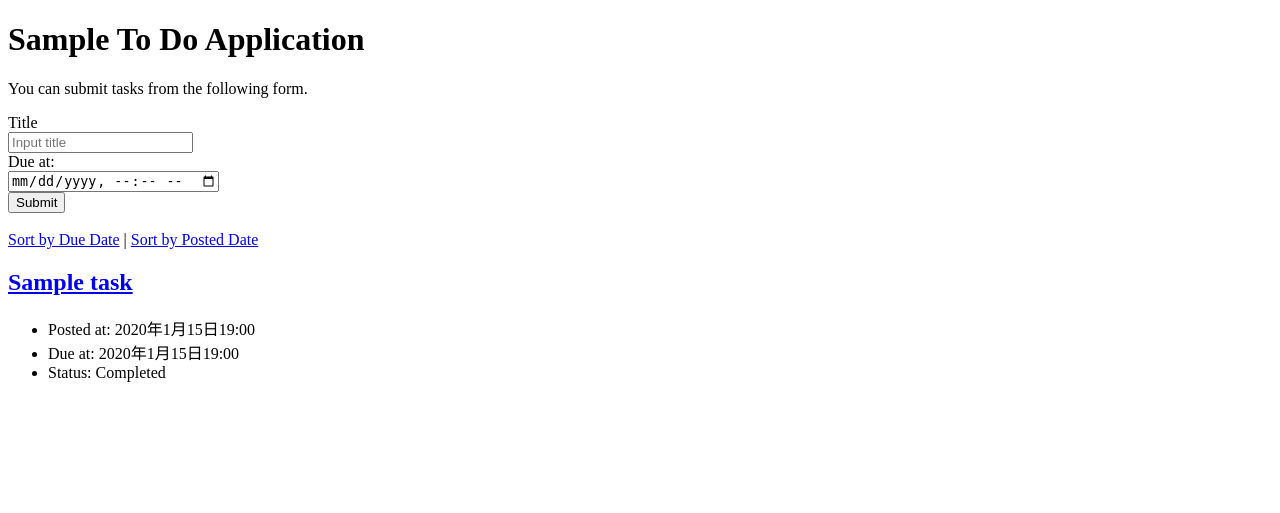
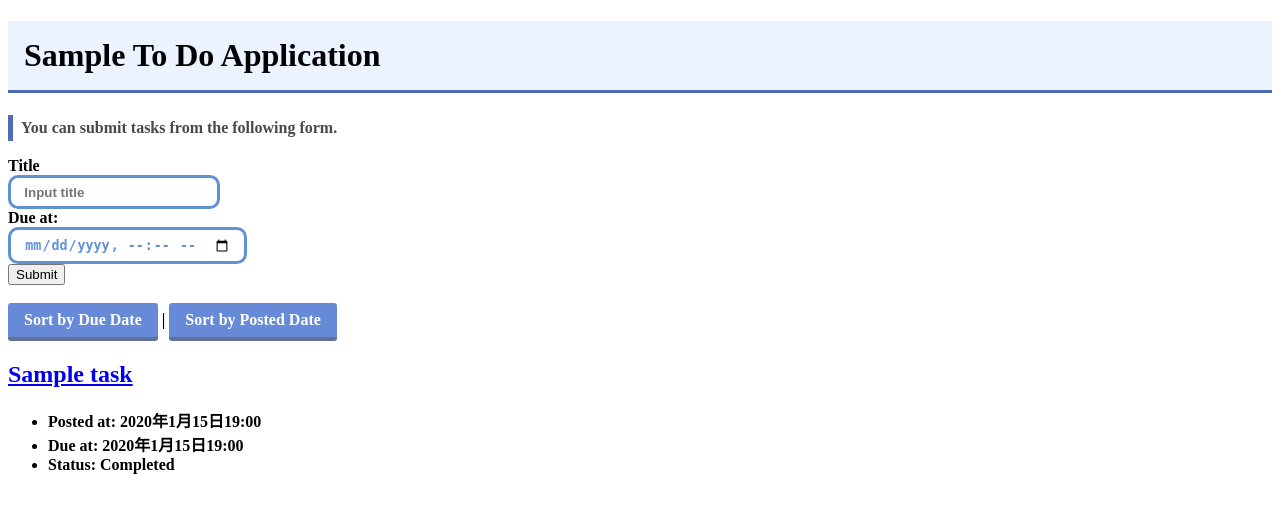
Before and after one commit to s1F102302719/django-test-exercise, a Django app: page / in a window 1280 px wide. Shown: the top 513 px of the page. Run offline with Django 5.2, Linux system fonts and the light colour scheme; tables that the repository leaves empty hold one stand-in row (values such as "Sample post").

Commit message:
cssの適用

```diff
--- /dev/null
+++ b/todo/static/css/index.css
@@ -0,0 +1,36 @@
+body {
+  font-weight: bold;
+}
+
+h1 {
+    padding: 0.5em;/*文字周りの余白*/
+    color: #010101;/*文字色*/
+    background: #eaf3ff;/*背景色*/
+    border-bottom: solid 3px #516ab6;/*下線*/
+  }
+
+p {
+    padding: 0.25em 0.5em;/*上下 左右の余白*/
+    color: #494949;/*文字色*/
+    background: transparent;/*背景透明に*/
+    border-left: solid 5px #516ab6;/*左線*/
+  }
+
+.btn-square {
+    display: inline-block;
+    padding: 0.5em 1em;
+    text-decoration: none;
+    background: #668ad8;/*ボタン色*/
+    color: #FFF;
+    border-bottom: solid 4px #627295;
+    border-radius: 3px;
+  }
+
+.box {
+    padding: 0.5em 1em;
+    font-weight: bold;
+    color: #6091d3;/*文字色*/
+    background: #FFF;
+    border: solid 3px #6091d3;/*線*/
+    border-radius: 10px;/*角の丸み*/
+}
--- a/todo/templates/todo/index.html
+++ b/todo/templates/todo/index.html
@@ -5,6 +5,7 @@
   <head>
     <title>To Do Application</title>
     <meta charset="UTF-8">
+    <link href="{% static 'css/index.css' %}" rel="stylesheet">
     <meta name="author" content="INIAD">
   </head>
 
@@ -15,11 +16,11 @@
       {% csrf_token %}
       <div>
         <label for="titleInput">Title</label><br>
-        <input id="titleInput" name="title" type="text" placeholder="Input title">
+        <input id="titleInput" name="title" type="text" placeholder="Input title" class="box">
       </div>
       <div>
         <label for="dueInput">Due at:</label><br>
-        <input id="dueInput" name="due_at" type="datetime-local">
+        <input id="dueInput" name="due_at" type="datetime-local" class="box">
       </div>
       <div>
         <button type="submit">Submit</button>
@@ -28,8 +29,8 @@
     <br>
 
     <div>
-      <a href="{% url 'index' %}?order=due">Sort by Due Date</a> |
-      <a href="{% url 'index' %}?order=post">Sort by Posted Date</a>
+      <a href="{% url 'index' %}?order=due" class="btn-square">Sort by Due Date</a> |
+      <a href="{% url 'index' %}?order=post" class="btn-square">Sort by Posted Date</a>
     </div>
 
     {% for task in tasks %}
```
